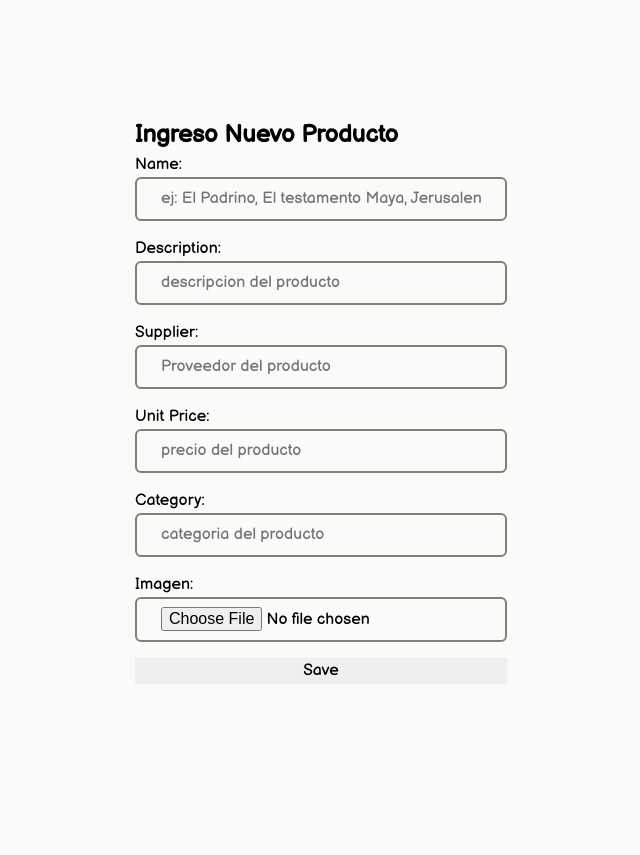
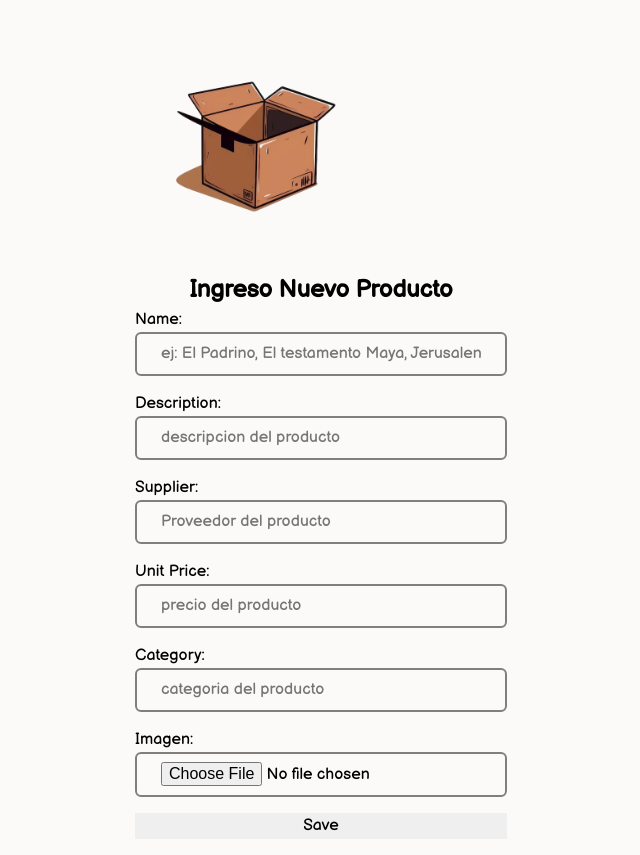
Before and after one commit to fidelChoqueDev/inventario-frontend, a React (Vite) app: page /productRegister in a window 1280 px wide. Shown: the whole page, without its empty margins (319-959 px from the left). Before the commit the page ends 800 px from the top, so only its background shows below. Built offline with nearby package versions, Linux system fonts and the light colour scheme.

Commit message:
fix(ProductsAdd): modify form styles

```diff
--- a/src/components/ProductForm/ProductsAdd.css
+++ b/src/components/ProductForm/ProductsAdd.css
@@ -1,3 +1,9 @@
+img{
+    width: 16rem;
+}
 article {
-    border: 1rem;
+    border: 2rem;
 }
+.title{
+    text-align: center;
+}
--- a/src/components/ProductForm/ProductsAdd.tsx
+++ b/src/components/ProductForm/ProductsAdd.tsx
@@ -1,6 +1,7 @@
 import React, { useState } from "react";
 import { addProduct } from "../../interfaces";
 import "./ProductsAdd.css"
+import logo from '../../../public/clean-box.png'
 
 const ProductsAdd = () => {
   const [formData, setFormData] = useState<addProduct>({
@@ -52,8 +53,10 @@ const ProductsAdd = () => {
   };
 
   return (
+    <>
+      <img src={logo} alt="Logo de empresa" />
       <article>
-        <h1>Ingreso Nuevo Producto</h1>
+        <h1 className="title">Ingreso Nuevo Producto</h1>
         <form onSubmit={handleSubmit}>
           <div>
             <label htmlFor="name">Name: </label>
@@ -121,7 +124,7 @@ const ProductsAdd = () => {
           </div>
         </form>
       </article>
-
+    </>
   );
 }
 export default ProductsAdd;
```
